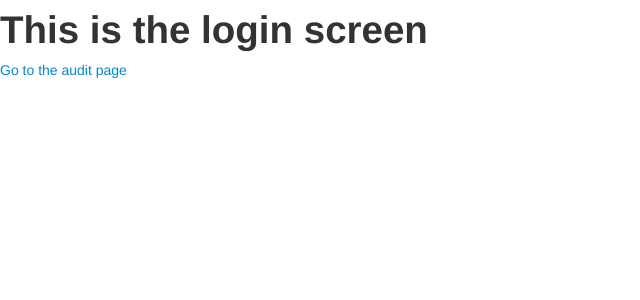
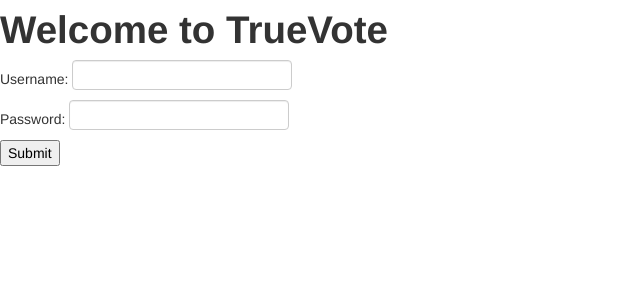
Before and after one commit to alvaromorales/truevote, a Django app: template templates/login.html in a window 1280 px wide. Shown: the top 300 px of the page, without its empty margins (0-640 px from the left). Run offline with Django 3.2, Linux system fonts and the light colour scheme; the template is opened without the code that fills it, so the values that code supplies are empty; parts of the project's set-up code (start-up, migrations or seed data) failed here and were passed over; some libraries are stand-ins or nearby versions.

Commit message:
Implemented log in page

```diff
--- a/templates/login.html
+++ b/templates/login.html
@@ -9,7 +9,10 @@
 		<script type="text/javascript" src="{{ STATIC_URL }}js/bootstrap.js"></script>
 	</head>
 	<body>
-		<h1>This is the login screen</h1>
-		<a href="/audit">Go to the audit page</a>
+		<h1>Welcome to TrueVote</h1>
+		Username: <input type="text" name="Username"><br>
+		Password: <input type="text" name="Password"><br>
+		<input type="submit" value="Submit" onclick="location.href='/audit'">
+		<!--a href="/audit">Go to the audit page</a-->
 	</body>
 </html>
```
